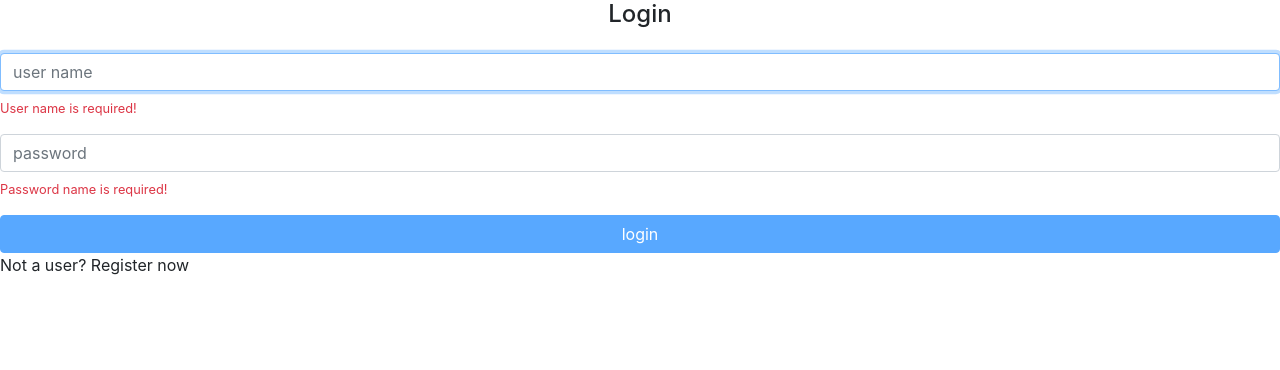
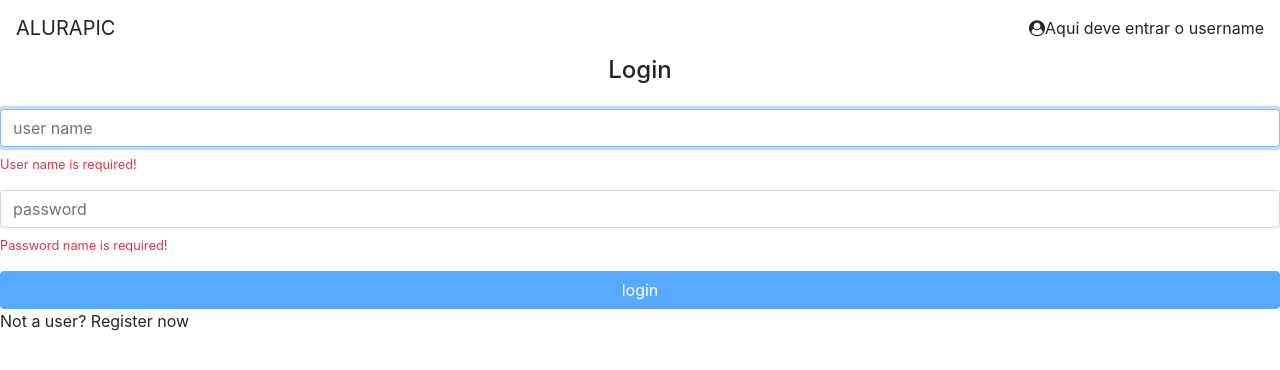
Before and after one commit to mayconfsbrito/alura-angular-alurapic, an Angular app: page / in a window 1280 px wide. Shown: the top 370 px of the page. Built offline with nearby package versions, Linux system fonts and the light colour scheme.

Commit message:
Criando componente de Header da página

```diff
--- a/src/app/app.component.html
+++ b/src/app/app.component.html
@@ -1 +1,2 @@
+<ap-header></ap-header>
 <router-outlet></router-outlet>
--- a/src/app/app.module.ts
+++ b/src/app/app.module.ts
@@ -6,6 +6,7 @@ import { AppRoutingModule } from './app.routing.module';
 import { PhotosModule } from './photos/photos.module';
 import { ErrorsModule } from './errors/errors.module';
 import { HomeModule } from './home/home.module';
+import { CoreModule } from './core/core.module';
 
 @NgModule({
   declarations: [
@@ -16,7 +17,8 @@ import { HomeModule } from './home/home.module';
     PhotosModule,
     AppRoutingModule,
     ErrorsModule,
-    HomeModule
+    HomeModule,
+    CoreModule,
   ],
   providers: [],
   bootstrap: [
--- /dev/null
+++ b/src/app/core/header/header.component.html
@@ -0,0 +1,9 @@
+<header class="sticky-top">
+    <nav class="navbar navbar-light bg-white">
+        <a class="navbar-brand">ALURAPIC</a>
+        <div>
+            <i class="fa fa-user-circle"></i>
+            <a>Aqui deve entrar o username</a>
+        </div>
+    </nav>
+</header>
```
Also changed, not shown: src/app/core/core.module.ts (added, +13 -0 lines), src/app/core/header/header.component.ts (added, +7 -0 lines).
